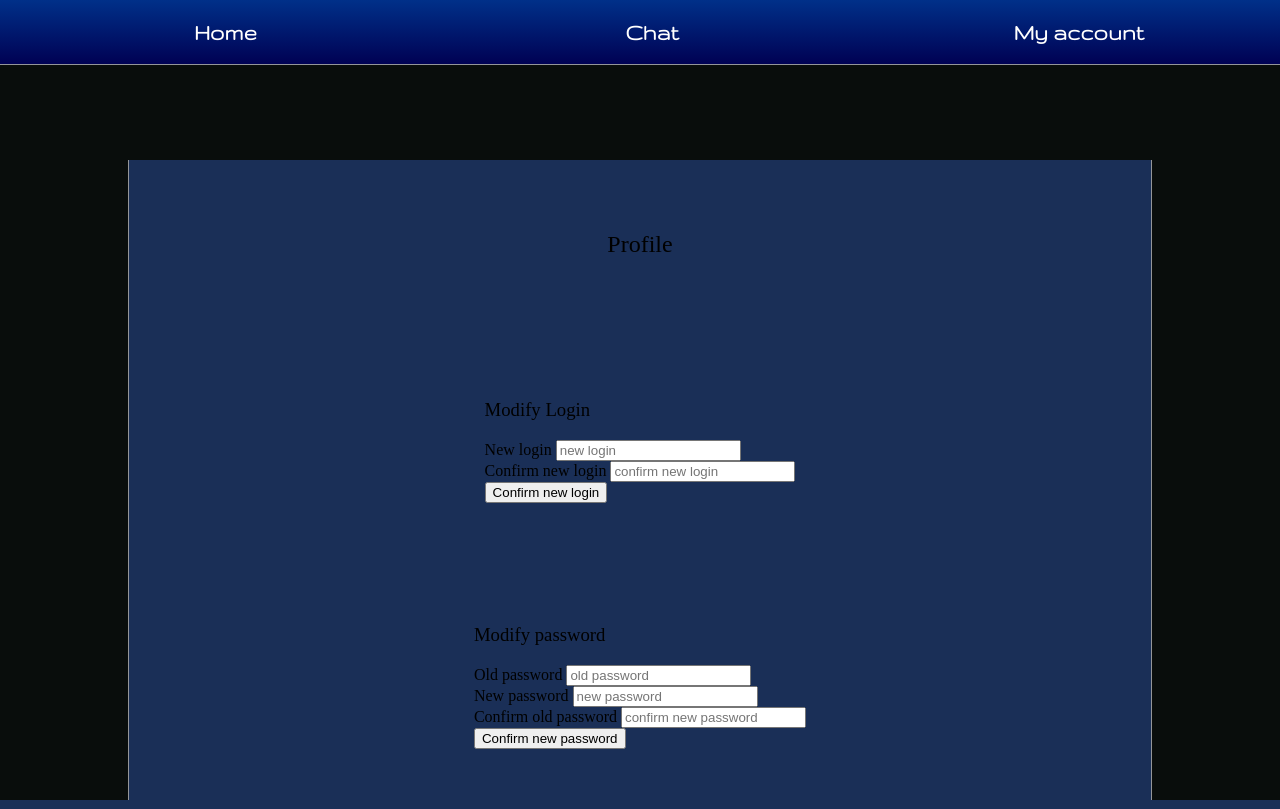
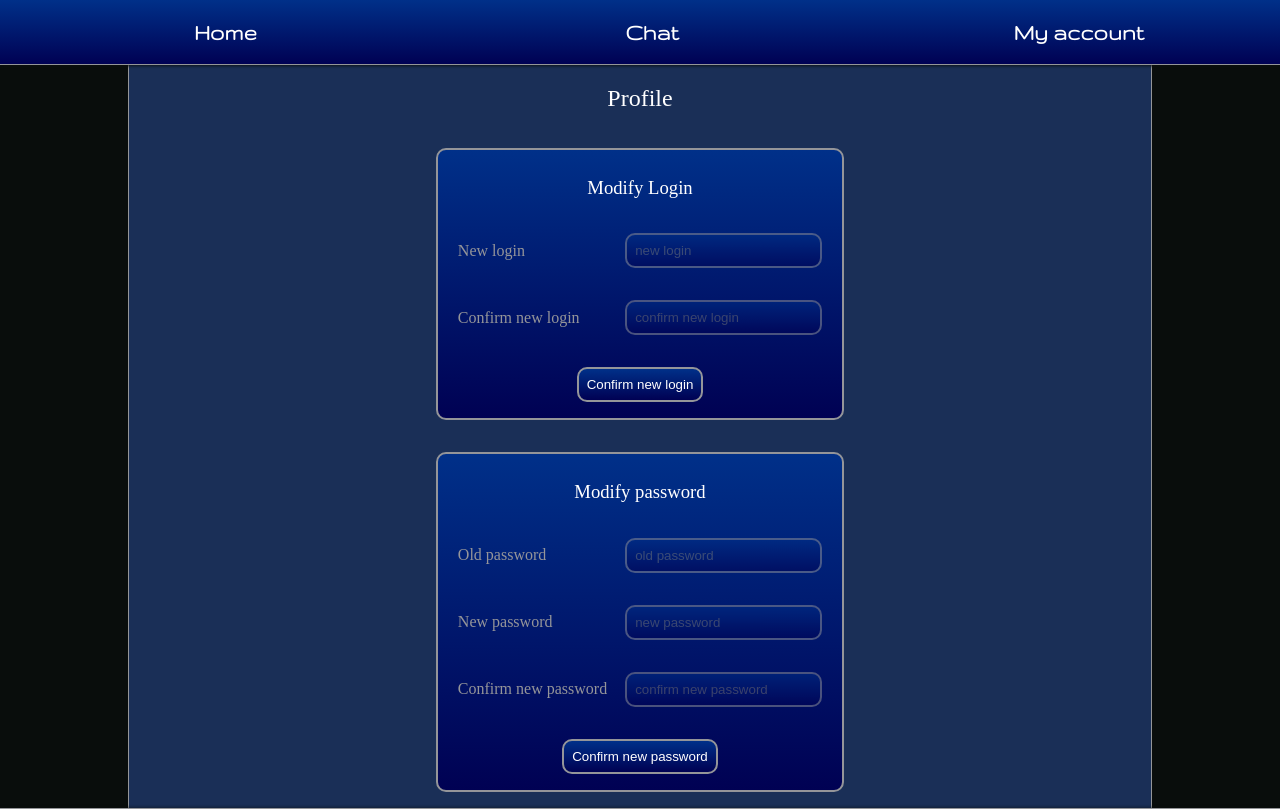
Before and after one commit to celine-pawlak/discussion, a PHP site: page /profil.php in a window 1280 px wide. Run offline with PHP 8.4, Linux system fonts and the light colour scheme; the visitor is signed in with stand-in values (Sample User, id 1); data that the repository does not hold is empty; some web fonts are replaced.

Commit message:
CSS done

```diff
--- a/header.php
+++ b/header.php
@@ -38,7 +38,7 @@ function renderErrors($errors)
     {
       $output = $errors[0];
     }
-    return "<div class=\"ErrorMessage\">"
+    return "<div class=\"ErrorMessage margin1\">"
       . $output .
       "</div>";
   }
@@ -75,6 +75,7 @@ function renderErrors($errors)
       <div class="hand">
         <a href="connexion.php"><i class="fa fa-hand-point-right"></i><h1> Connect</h1></a>
       </div>
+      <?="&nbsp;"?>
       <p>or</p>
       <div class="hand">
           <a href="inscription.php"><i class="fa fa-hand-point-right"></i><h1> Register</h1></a>
--- a/profil.php
+++ b/profil.php
@@ -96,35 +96,38 @@ $page_selected = "profil";
        <div class="content">
          <?= renderErrors($errors) ?>
          <h2>Profile</h2>
-         <form class="" action="profil.php" method="post">
+         <form class="css_base2 form_center" action="profil.php" method="post">
            <h3>Modify Login</h3>
            <div class="form_element">
              <label for="new_login">New login</label>
-             <input type="text" name="new_login" value="" placeholder="new login" required>
+             <input class="css_base2" type="text" name="new_login" value="" placeholder="new login" required>
            </div>
            <div class="form_element">
              <label for="new_login_conf">Confirm new login</label>
-             <input type="text" name="new_login_conf" value="" placeholder="confirm new login" required>
+             <input class="css_base2" type="text" name="new_login_conf" value="" placeholder="confirm new login" required>
            </div>
-           <button type="submit" name="new_login_submit">Confirm new login</button>
+           <button class="css_base2 button_form" type="submit" name="new_login_submit">Confirm new login</button>
          </form>
-         <form class="" action="profil.php" method="post">
+         <form class="css_base2 form_center" action="profil.php" method="post">
            <h3>Modify password</h3>
            <div class="form_element">
              <label for="old_pass">Old password</label>
-             <input type="password" name="old_pass" value="" placeholder="old password" required>
+             <input class="css_base2" type="password" name="old_pass" value="" placeholder="old password" required>
            </div>
            <div class="form_element">
              <label for="new_pass">New password</label>
-             <input type="password" name="new_pass" value="" placeholder="new password" required>
+             <input class="css_base2" type="password" name="new_pass" value="" placeholder="new password" required>
            </div>
            <div class="form_element">
-             <label for="old_pass_conf">Confirm old password</label>
-             <input type="password" name="new_pass_conf" value="" placeholder="confirm new password" required>
+             <label for="old_pass_conf">Confirm new password</label>
+             <input class="css_base2" type="password" name="new_pass_conf" value="" placeholder="confirm new password" required>
            </div>
-           <button type="submit" name="new_pass_submit">Confirm new password</button>
+           <button class="css_base2 button_form" type="submit" name="new_pass_submit">Confirm new password</button>
          </form>
        </div>
      </main>
+    <footer>
+
+    </footer>
    </body>
  </html>
--- a/styles/css/discussion.css
+++ b/styles/css/discussion.css
@@ -41,14 +41,15 @@ body{
   display: flex;
   flex-direction: column;
   background-color: var(--color-six);
-  justify-content: space-between;
 }
 
 h1, h2, h3, h4, h5, h6{
   font-weight: inherit;
+  color: white;
 }
 p{
   margin:0;
+  text-align: center;
 }
 .css_base{
   background: linear-gradient(to bottom, var(--color-one),var(--color-two));
@@ -126,7 +130,7 @@ main{
   max-width: 1200px;
   min-width: 80vw;
   margin: 0 auto;
-  height: 80vh;
+  min-height: 80vh;
   background-color: var(--color-five);
   font-family: 'Normal';
   border-left: 1px solid var(--color-three);
@@ -135,6 +139,39 @@ main{
   flex-direction: column;
   justify-content: space-around;
   align-items: center;
+  color: var(--color-three);
+}
+.accroche a, .blue a{
+  color: var(--color-four);
+}
+
+/*FORM*/
+
+form{
+  min-width: 40%;
+  margin:1rem;
+}
+.form_element{
+  margin:1rem;
+  display: flex;
+  flex-direction: row;
+  align-items: center;
+  justify-content: space-between;
+  width:90%;
+}
+.form_element label{
+  margin-right: 0.5rem;
+}
+.form_center{
+  padding-top: 0.5rem;
+  display: flex;
+  flex-direction: column;
+  justify-content: space-between;
+  align-items: center;
+}
+.button_form{
+  margin: 1rem;
+  padding: 0.5rem;
 }
 
 /*DISCUSSION*/
@@ -169,22 +206,28 @@ main{
   justify-content: space-between;
   align-items: center;
 }
-.textarea_message:focus{
+.textarea_message:focus, input:focus{
   opacity:1;
   outline: none;
 }
 .textarea_message{
   min-width: 80%;
+}
+.textarea_message, input{
   opacity: 0.5;
+  padding: 0.5rem;
+  resize: none;
+  color:white;
+}
+.textarea_message{
   margin-right: 1rem;
-  padding: 0.5rem;
 }
-.button_message{
+button{
   height: 50px;
   flex: 1;
   color:white;
 }
-.button_message:hover{
+button:hover{
   transform: scale(0.98);
   box-shadow: 0 5px 10px rgba(0, 0, 0, 0.19), 0 3px 3px rgba(0, 0, 0, 0.23);
 }
```
Also changed, not shown: other parts of styles/css/discussion.css (+49 -4 lines), connexion.php (+5 -5 lines), index.php (+12 -0 lines), inscription.php (+5 -5 lines).
